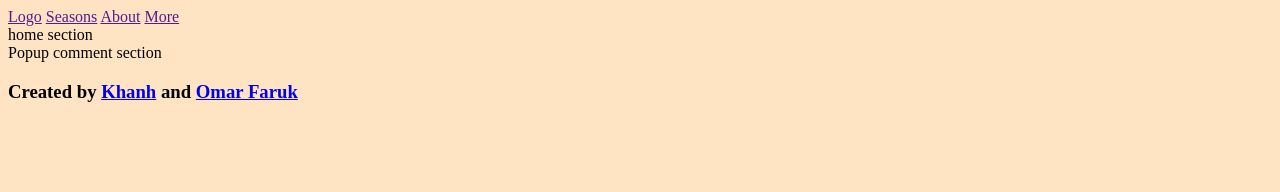
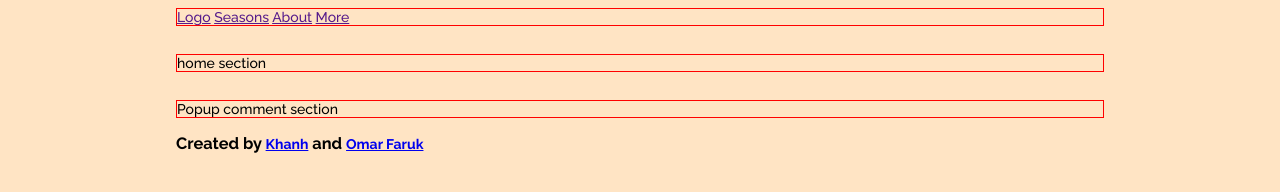
Before and after one commit to khanh-devos/Capstone2-Kanban, a website built with webpack: page src/index.html in a window 1280 px wide. Built offline with nearby package versions, Linux system fonts and the light colour scheme.

Commit message:
setup directories

```diff
--- a/src/style.css
+++ b/src/style.css
@@ -1,5 +1,26 @@
 @import url("https://fonts.googleapis.com/css2?family=Raleway:wght@500;700&display=swap");
+
+*:not(h1,h2,h3,h4,h5) {
+  box-sizing: border-box;
+  font-family: Raleway, fantasy;
+  font-size: 14px;
+  padding: 0;
+}
 
 body {
   background: bisque;
+  padding: 0 12em;
 }
+
+#header {
+  border: 0.1em solid red;
+}
+
+#homepage {
+  border: 0.1em solid red;
+  margin: 2em 0;
+}
+
+#commentPopup {
+  border: 0.1em solid red;
+}
```
Also changed, not shown: src/modules/commentPopup.js (added), src/modules/commentPopupAPI.js (added), src/modules/homepageAPI.js (added), src/modules/hompage.js (added).
